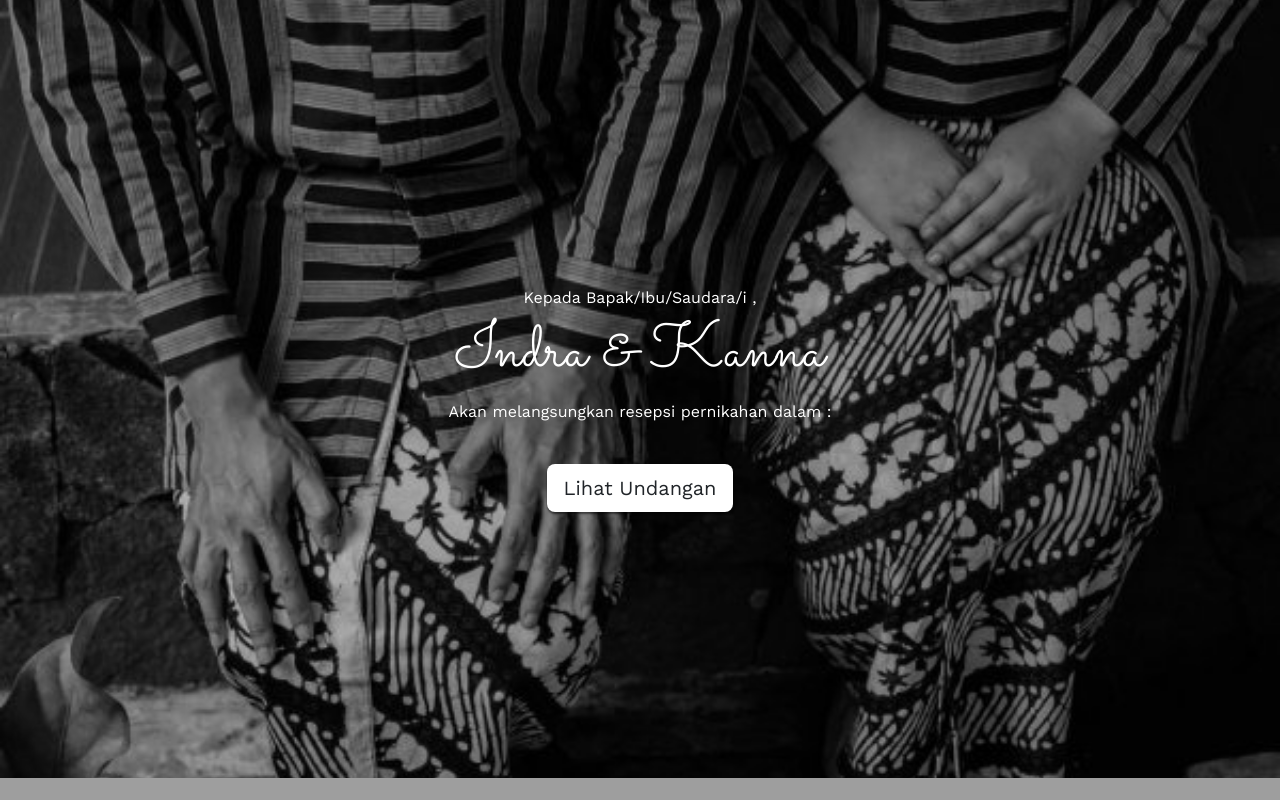
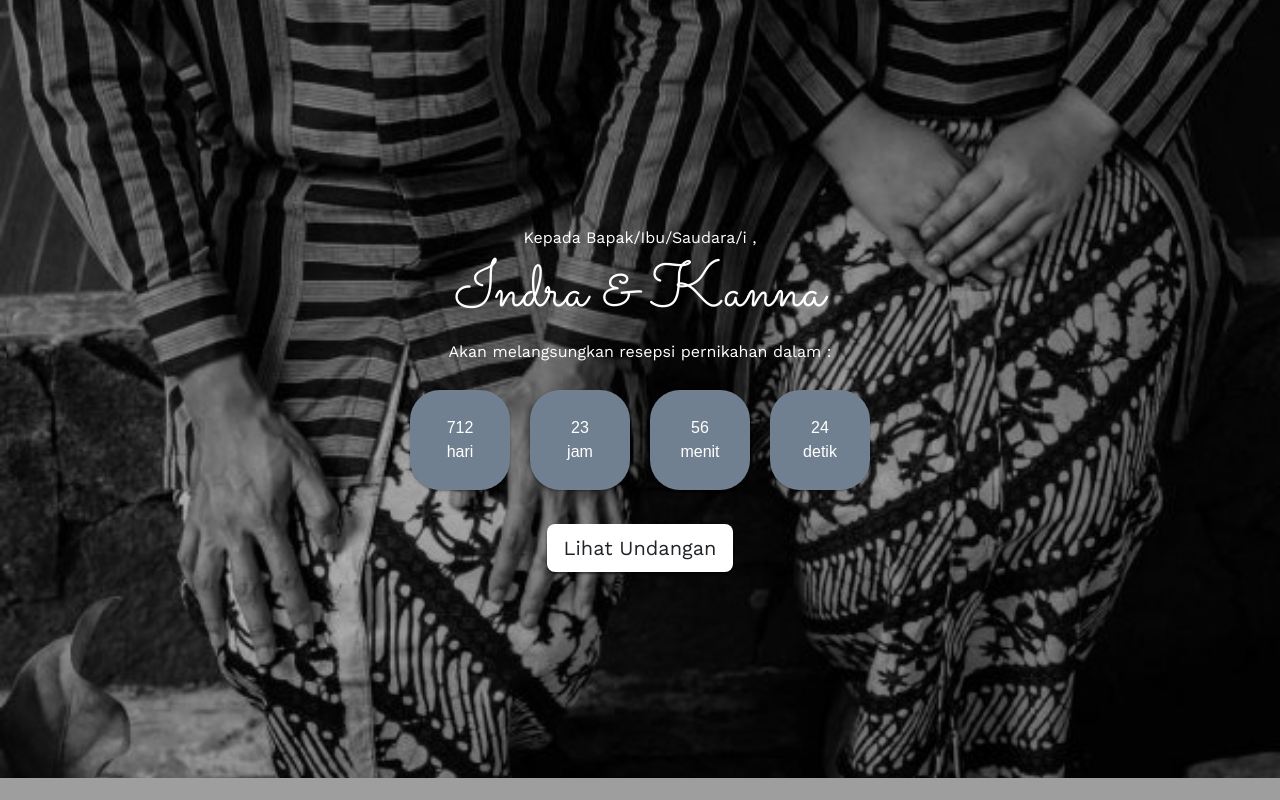
Before and after one commit to Indrapriyatna/Inkaweding, a plain HTML site: page index.html in a window 1280 px wide. Shown: the top 800 px of the page. Drawn offline with nearby package versions, Linux system fonts and the light colour scheme; some packages are replaced by stand-ins of ours; files that its build step writes are made by us from their sources; grey boxes are pictures that could not be loaded; a script that the page names is missing.

Commit message:
Update index.html

```diff
--- a/index.html
+++ b/index.html
@@ -16,8 +16,8 @@
     rel="stylesheet">
 
   <!-- simplyCountdown -->
-  <link rel="stylesheet" href="Countdown/simplyCountdown.theme.default.css" />
-  <script src="Countdown/simplyCountdown.min.js"></script>
+  <link rel="stylesheet" href="simplyCountdown.theme.default.css" />
+  <script src="simplyCountdown.min.js"></script>
 
   <!-- Bootstrap Icons -->
   <link rel="stylesheet" href="https://cdn.jsdelivr.net/npm/bootstrap-icons@1.11.3/font/bootstrap-icons.min.css">
```
